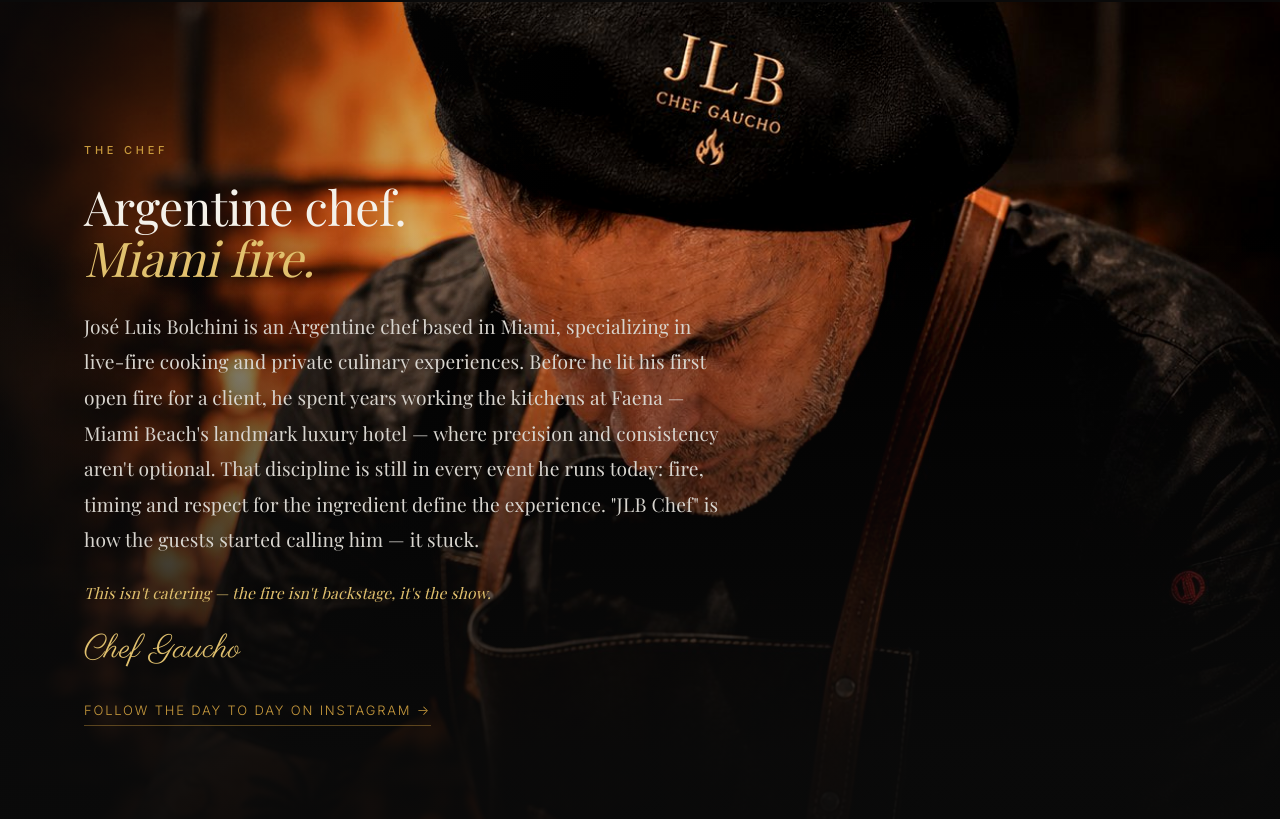
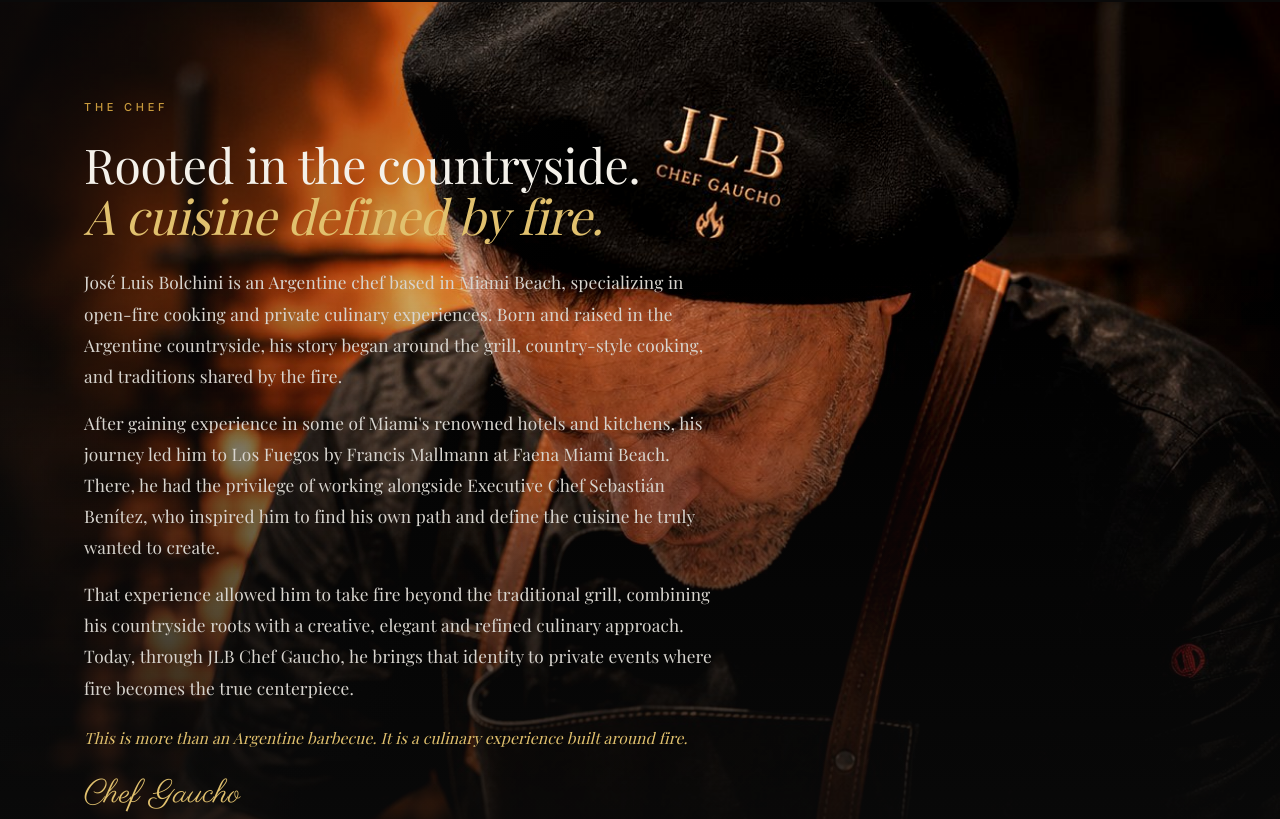
Before and after one commit to lucasbolchini-a11y/jlbchefweb, a plain HTML site: page index.html in a window 1280 px wide. Shown: the part 903-1722 px from the top of the page. Drawn offline with nearby package versions, Linux system fonts and the light colour scheme; a web font is replaced by a local one.

Commit message:
nuevo texto chef

```diff
--- a/index.html
+++ b/index.html
@@ -135,17 +135,27 @@
     <div class="wrap chef__layer">
       <div class="chef__panel" data-reveal>
         <p class="eyebrow">The chef</p>
-        <h2 class="chef__title">Argentine chef.<br><em>Miami fire.</em></h2>
+        <h2 class="chef__title">Rooted in the countryside.<br><em>A cuisine defined by fire.</em></h2>
         <p class="chef__text">
-          José Luis Bolchini is an Argentine chef based in Miami, specializing in
-          live-fire cooking and private culinary experiences. Before he lit his
-          first open fire for a client, he spent years working the kitchens at
-          Faena — Miami Beach's landmark luxury hotel — where precision and
-          consistency aren't optional. That discipline is still in every event
-          he runs today: fire, timing and respect for the ingredient define the
-          experience. "JLB Chef" is how the guests started calling him — it stuck.
+          José Luis Bolchini is an Argentine chef based in Miami Beach, specializing
+          in open-fire cooking and private culinary experiences. Born and raised in
+          the Argentine countryside, his story began around the grill, country-style
+          cooking, and traditions shared by the fire.
         </p>
-        <p class="chef__note">This isn't catering — the fire isn't backstage, it's the show.</p>
+        <p class="chef__text">
+          After gaining experience in some of Miami's renowned hotels and kitchens,
+          his journey led him to Los Fuegos by Francis Mallmann at Faena Miami Beach.
+          There, he had the privilege of working alongside Executive Chef Sebastián
+          Benítez, who inspired him to find his own path and define the cuisine he
+          truly wanted to create.
+        </p>
+        <p class="chef__text">
+          That experience allowed him to take fire beyond the traditional grill,
+          combining his countryside roots with a creative, elegant and refined
+          culinary approach. Today, through JLB Chef Gaucho, he brings that identity
+          to private events where fire becomes the true centerpiece.
+        </p>
+        <p class="chef__note">This is more than an Argentine barbecue. It is a culinary experience built around fire.</p>
         <p class="chef__sign"><span class="script">Chef Gaucho</span></p>
         <a class="link-gold" href="https://instagram.com/jlbchef" target="_blank" rel="noopener">
           Follow the day to day on Instagram <span aria-hidden="true">→</span>
--- a/style.css
+++ b/style.css
@@ -355,9 +355,10 @@
 .chef__panel{max-width:640px;}
 .chef__title{font-size:clamp(28px,3.8vw,48px);margin-bottom:26px;}
 .chef__text{
-    font-family:var(--ff-display);font-size:clamp(16px,1.5vw,19.5px);
-    line-height:1.85;color:var(--text);font-weight:400;
+  font-family:var(--ff-display);font-size:clamp(15px,1.35vw,18px);
+  line-height:1.8;color:var(--text);font-weight:400;margin-bottom:16px;
 }
+.chef__text:last-of-type{margin-bottom:0;}
 .chef__note{
   margin-top:22px;font-family:var(--ff-display);font-style:italic;
   color:var(--gold-hi);font-size:15.5px;line-height:1.7;
```
Lines whose indentation alone changed are shown as unchanged.
